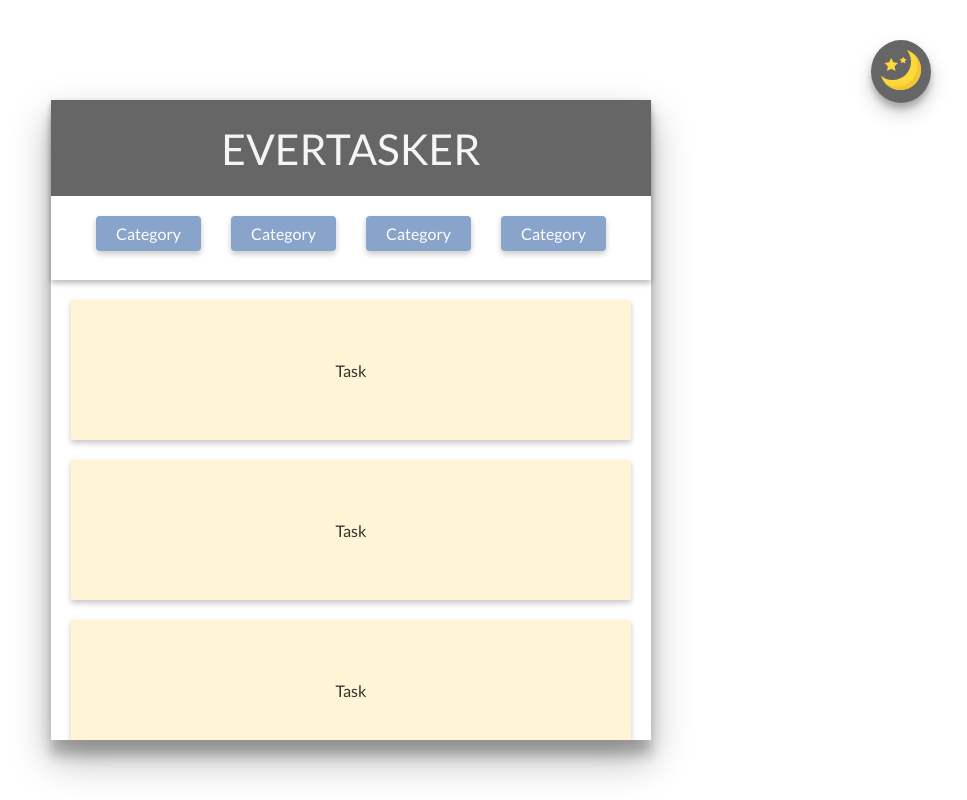
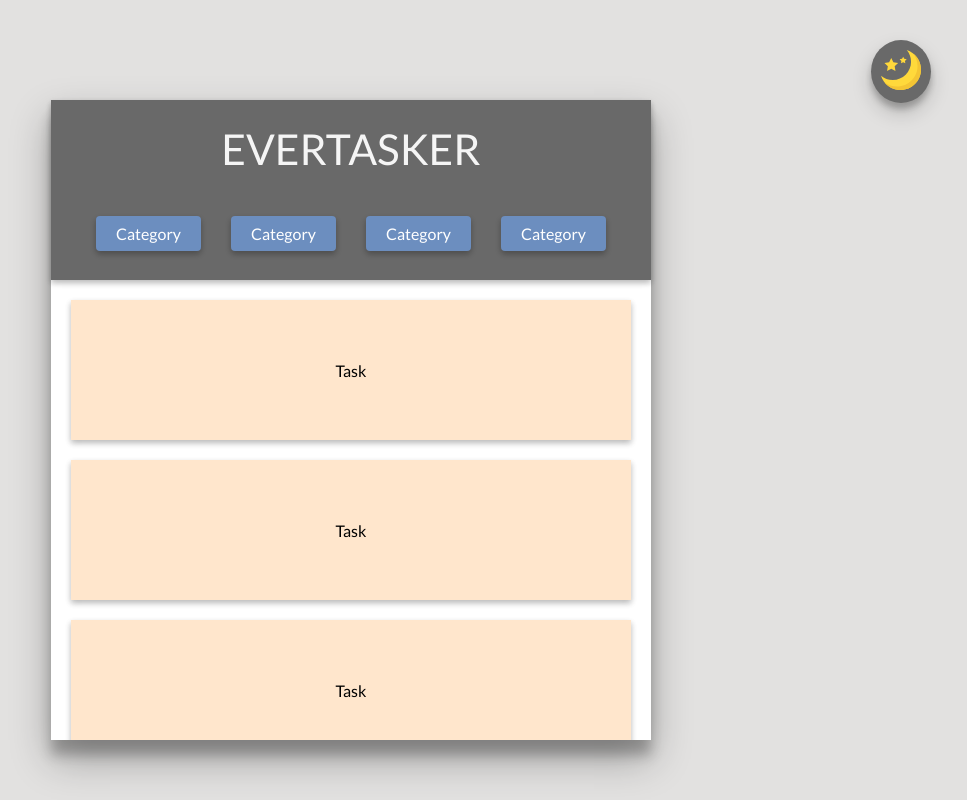
Before and after one commit to nikita-rudenko/evertasker, a React (Create React App) app: page / in a window 1280 px wide. Shown: the whole page, without its empty margins (289-1256 px from the left). Built offline with nearby package versions, Linux system fonts and the light colour scheme.

Commit message:
refactor: refactor theme

```diff
--- a/src/App.jsx
+++ b/src/App.jsx
@@ -3,8 +3,8 @@ import styled, { ThemeProvider, createGlobalStyle } from 'styled-components';
 
 // Contexts
 import { ThemeContext } from './contexts/ThemeContext';
-// Theme
-import { theme, THEME_VARIANTS } from './theme';
+// Helpers
+import { composeCurrentTheme } from './theme/helper';
 // Components
 import TaskList from './containers/TaskList';
 import ThemeToggler from './components/ThemeToggler';
@@ -15,8 +15,8 @@ function App() {
     const [currentTheme] = useContext(ThemeContext);
 
     return (
-        <ThemeProvider theme={theme}>
-            <AppContainerSC variant={currentTheme === THEME_VARIANTS.LIGHT}>
+        <ThemeProvider theme={composeCurrentTheme(currentTheme)}>
+            <AppContainerSC>
                 <GlobalStyle />
                 <ThemeToggler />
                 <TaskList />
@@ -34,12 +34,11 @@ const GlobalStyle = createGlobalStyle`
 `;
 
 const AppContainerSC = styled.div`
-    background: ${({ theme, variant }) =>
-        variant ? theme.colors.colorWhite : theme.colors.grey.dark};
+    background: ${({ theme }) => theme.themeColors.background};
     display: flex;
     justify-content: center;
     min-height: 100vh;
-    transition: ${({ theme }) => theme.transitions.bgOnToggleTheme};
+    transition: ${({ theme }) => theme.transitions.onToggleTheme};
     width: 100%;
 `;
 
--- a/src/components/Task/style.js
+++ b/src/components/Task/style.js
@@ -4,19 +4,17 @@ import styled from 'styled-components';
 
 export const TaskSC = styled.div`
 	align-items: center;
-	background: ${props => props.theme.colors.yellow.light};
-	box-shadow: ${props => props.theme.boxShadow.lighter};
+	background: ${({ theme }) => theme.constColors.task3};
+	box-shadow: ${({ theme }) => theme.boxShadow.lighter};
 	display: flex;
 	height: 140px;
 	justify-content: center;
 	margin: 20px 0;
-	opacity: 0.8;
 	transition: all 0.3s cubic-bezier(0.25, 0.8, 0.25, 1);
 	width: 100%;
 
 	&:hover {
-		box-shadow: ${props => props.theme.boxShadow.normal};
+		box-shadow: ${({ theme }) => theme.boxShadow.normal};
 		cursor: pointer;
-		opacity: 1;
 	}
 `;
--- a/src/components/TaskCategories/style.js
+++ b/src/components/TaskCategories/style.js
@@ -3,24 +3,21 @@ import styled from 'styled-components';
 
 
 export const TaskCategoriesSC = styled.div`
-	background: ${props => props.theme.colors.white};
 	display: flex;
 	justify-content: space-around;
 	padding: 20px 30px;
 `;
 
 export const TaskCategorySC = styled.div`
-	background: ${props => props.theme.colors.blue.dark};
+	background: ${({ theme }) => theme.constColors.accent};
 	border-radius: 4px;
-	box-shadow: ${props => props.theme.boxShadow.lighter};
-	color: ${props => props.theme.colors.white};
-	opacity: 0.8;
+	box-shadow: ${({ theme }) => theme.boxShadow.lighter};
+	color: #fff;
 	padding: 8px 20px;
 	transition: all 0.3s cubic-bezier(0.25, 0.8, 0.25, 1);
 
 	&:hover{
-		box-shadow: ${props => props.theme.boxShadow.normal};
+		box-shadow: ${({ theme }) => theme.boxShadow.normal};
 		cursor: pointer;
-		opacity: 1;
 	}
 `;
--- a/src/components/TaskListContainer/style.js
+++ b/src/components/TaskListContainer/style.js
@@ -3,19 +3,19 @@ import styled from 'styled-components';
 
 
 export const TaskListContainerSC = styled.div`
-	background: ${props => props.theme.colors.white};
+	background: ${({ theme }) => theme.themeColors.tertiary};
 	height: calc(80vh - 180px);
 	overflow-y: auto;
 	padding: 0 20px;
+    transition: ${({ theme }) => theme.transitions.onToggleTheme};
 
 
 	&::-webkit-scrollbar-thumb {
-		background: ${props => props.theme.colors.grey.dark};
+		background: ${({ theme }) => theme.themeColors.secondary};
         border-radius: 2px;
 	}
 
 	&::-webkit-scrollbar {
-		background: ${props => props.theme.colors.grey.light};
 		width: 10px;
 	}
 `;
--- a/src/components/ThemeToggler/style.js
+++ b/src/components/ThemeToggler/style.js
@@ -12,7 +12,7 @@ export const ThemeTogglerSC = styled.div`
     border-radius: 50%;
     user-select: none;
     transition: ${({ theme }) => theme.transitions.bgOnToggleTheme};
-    background: ${({ theme, variant }) => variant ? theme.colors.grey.dark : theme.colors.grey.light};
+    background: ${({ theme }) => theme.themeColors.secondary};
     box-shadow: ${({ theme }) => theme.boxShadow.stronger};
 `;
 
--- a/src/containers/TaskList/style.js
+++ b/src/containers/TaskList/style.js
@@ -3,22 +3,21 @@ import styled from 'styled-components';
 
 
 export const TaskListSC = styled.div`
-	background: ${props => props.theme.colors.white};
-	box-shadow: ${props => props.theme.boxShadow.strongest};
+	background: ${({ theme }) => theme.themeColors.primary};
+	box-shadow: ${({ theme }) => theme.boxShadow.strongest};
 	height: 80vh;
 	margin-top: 100px;
 	width: 600px;
 `;
 
 export const TaskListHeaderSC = styled.div`
-	box-shadow: ${props => props.theme.boxShadow.lighter};
+	box-shadow: ${({ theme }) => theme.boxShadow.lighter};
 	height: 180px;
 	position: relative;
 	z-index: 1;
 `;
 
 export const LogoContainerSC = styled.div`
-	background: ${props => props.theme.colors.grey.dark};
 	display: flex;
 	justify-content: center;
 	padding: 20px 10px;
--- /dev/null
+++ b/src/theme/helper.js
@@ -0,0 +1,7 @@
+import * as theming from './';
+
+
+
+export const composeCurrentTheme = (currentTheme) => {
+    return { ...theming.theme, ...theming[currentTheme] };
+};
--- a/src/theme/index.js
+++ b/src/theme/index.js
@@ -4,36 +4,14 @@ export const THEME_VARIANTS = {
 };
 
 export const theme = {
-    colors: {
-        white: 'rgb(255, 255, 255)',
-        grey: {
-            light: 'rgb(226, 225, 224)',
-            dark: 'rgb(102, 102, 102)'
-        },
-        blue: {
-            light: 'rgb(218, 232, 252)',
-            dark: 'rgb(108, 142, 191)'
-        },
-        green: {
-            light: 'rgb(213, 232, 212)',
-            dark: 'rgb(130, 179, 102)'
-        },
-        orange: {
-            light: 'rgb(255, 230, 204)',
-            dark: 'rgb(215, 155, 0)'
-        },
-        yellow: {
-            light: 'rgb(255, 242, 204)',
-            dark: 'rgb(214, 182, 86)'
-        },
-        red: {
-            light: 'rgb(248, 206, 204)',
-            dark: 'rgb(184, 84, 80)'
-        },
-        violet: {
-            light: 'rgb(225, 213, 231)',
-            dark: 'rgb(150, 115, 166)'
-        }
+    constColors: {
+        accent: 'rgb(108, 142, 191)',
+        error: 'rgb(248, 206, 204)',
+        task1: 'rgb(255, 242, 204)',
+        task2: 'rgb(213, 232, 212)',
+        task3: 'rgb(255, 230, 204)',
+        task4: 'rgb(218, 232, 252)',
+        task5: 'rgb(225, 213, 231)'
     },
     boxShadow: {
         lightest: '0 1px 3px rgba(0, 0, 0, 0.12), 0 1px 2px rgba(0, 0, 0, 0.14)',
@@ -43,6 +21,24 @@ export const theme = {
         strongest: '0 19px 38px rgba(0, 0, 0, 0.30), 0 15px 12px rgba(0, 0, 0, 0.24)'
     },
     transitions: {
-        bgOnToggleTheme: 'background 0.3s ease'
+        onToggleTheme: 'background 0.3s ease'
     }
 };
+
+export const light = {
+    themeColors: {
+        background: 'rgb(226, 225, 224)',
+        primary: 'rgb(105, 105, 105)',
+        secondary: 'rgb(105, 105, 105)',
+        tertiary: 'rgb(255, 255, 255)'
+    }
+};
+
+export const dark = {
+    themeColors: {
+        background: 'rgb(105, 105, 105)',
+        primary: 'rgb(105, 105, 105)',
+        secondary: 'rgb(255, 255, 255)',
+        tertiary: 'rgb(150, 150, 150)',
+    }
+};
```
Also changed, not shown: 1 other file (tests, documents, lock files or other folders).
